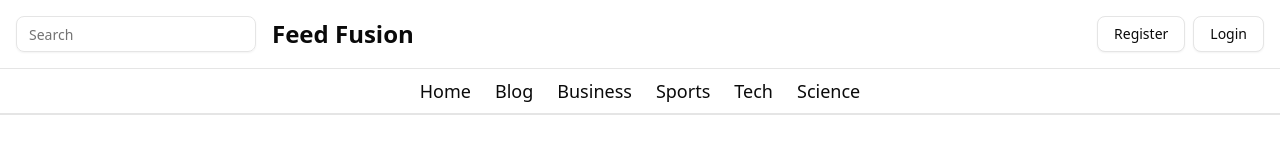
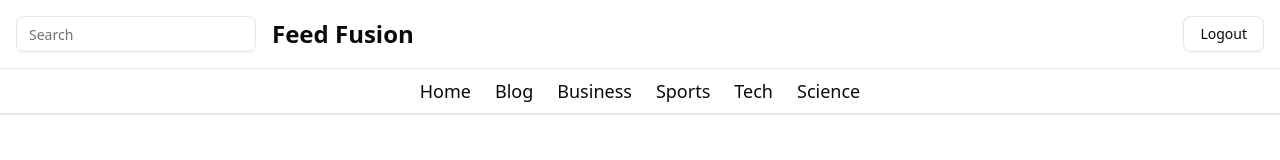
Before and after one commit to ady010/Feed-Fushion, a React (Vite) app in the folder Frontend/vite-project/: page / in a window 1280 px wide. Shown: the top 160 px of the page. Built offline with nearby package versions, Linux system fonts and the light colour scheme.

Commit message:
Contional rendering

```diff
--- a/Frontend/vite-project/src/views/Blog.jsx
+++ b/Frontend/vite-project/src/views/Blog.jsx
@@ -54,7 +54,7 @@ const Blog = () => {
                 {blog.title}
               </h2>
               <p className="text-gray-700 text-sm">{blog.content}</p>
-              <h3 className="text-sm text-gray-500 mb-2">by {blog.author}</h3>
+              <h3 className="text-sm text-gray-500 mb-2">by {blog.user}</h3>
             </div>
           </div>
         ))}
--- a/Frontend/vite-project/src/views/Feed.jsx
+++ b/Frontend/vite-project/src/views/Feed.jsx
@@ -1,4 +1,5 @@
 import React from "react";
+import { useState } from "react";
 import { Link, useNavigate } from "react-router-dom";
 import { Input } from "../Components/ui/input";
 import { Button } from "../Components/ui/button";
@@ -7,15 +8,24 @@ import {
   NavigationMenuItem,
   NavigationMenuList,
 } from "../Components/ui/navigation-menu";
-import {
-  Sheet,
-  SheetTrigger,
-  SheetContent,
-} from "../Components/ui/sheet";
+import { Sheet, SheetTrigger, SheetContent } from "../Components/ui/sheet";
 import { Menu } from "lucide-react";
 
+
 const Feed = () => {
+  const [isLoggedIn, setIsloggedIn] = useState(false);
   const navigate = useNavigate();
+
+  const loginHandle = () => {
+    setIsloggedIn(true);
+    navigate("/login")
+  };
+
+  const logoutHandle = () => {
+    setIsloggedIn(false);
+    navigate("/login")
+    localStorage.removeItem("token")
+  };
 
   const navLinks = [
     { to: "/", label: "Home" },
@@ -56,18 +66,29 @@ const Feed = () => {
           </div>
 
           {/* Search + Branding */}
-          <Input type="search" placeholder="Search" className="hidden md:block w-60" />
+          <Input
+            type="search"
+            placeholder="Search"
+            className="hidden md:block w-60"
+          />
           <h1 className="text-2xl font-bold">Feed Fusion</h1>
         </div>
 
         {/* Auth Buttons */}
+        {/* <Button variant="outline" onClick={() => navigate("/register")}>
+            Register
+          </Button> */}
         <div className="flex gap-2">
-          <Button variant="outline" onClick={() => navigate("/register")}>
-            Register
-          </Button>
-          <Button variant="outline" onClick={() => navigate("/login")}>
+          {{isLoggedIn} ?(
+             <Button variant="outline" onClick={logoutHandle}>
+             Logout
+
+           </Button>
+          ):(
+            <Button variant="outline" onClick={loginHandle}>
             Login
           </Button>
+          )}
         </div>
       </header>
 
@@ -77,7 +98,10 @@ const Feed = () => {
           <NavigationMenuList className="gap-6">
             {navLinks.map((link) => (
               <NavigationMenuItem key={link.to}>
-                <Link to={link.to} className="text-lg font-light hover:underline">
+                <Link
+                  to={link.to}
+                  className="text-lg font-light hover:underline"
+                >
                   {link.label}
                 </Link>
               </NavigationMenuItem>
```
Also changed, not shown: 1 other file (tests, documents, lock files or other folders).
